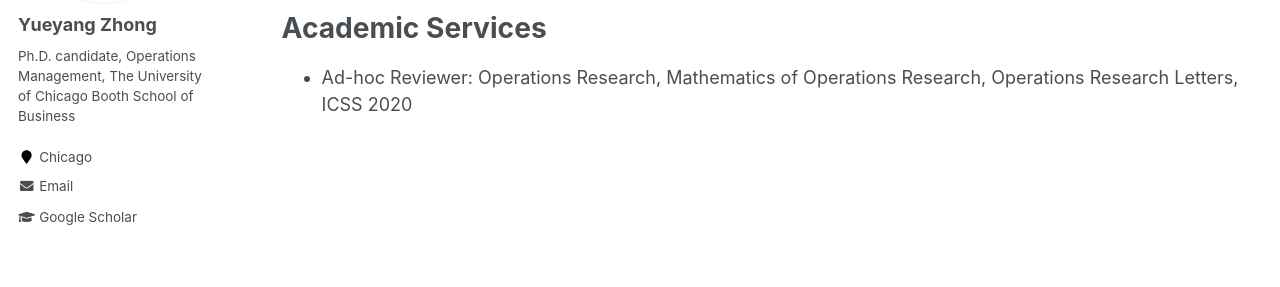
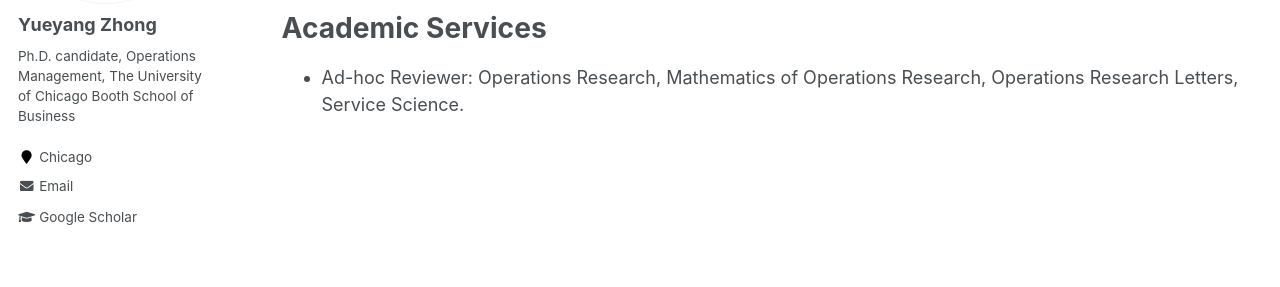
Before and after one commit to alicemengqi/site, a Jekyll site: the page built from _pages/terms.md, in a window 1280 px wide. Shown: the part 289-576 px from the top of the page. Built offline with Jekyll 4.4.1, drawn with Linux system fonts in a browser that asks for light colours.

Commit message:
Update terms.md

```diff
--- a/_pages/terms.md
+++ b/_pages/terms.md
@@ -14,4 +14,4 @@ author_profile: true
 * Research Intern, Research Center of Innovation and Operations, DiDi (Beijing, 2018 Summer)
 
 # Academic Services
-* Ad-hoc Reviewer: Operations Research, Mathematics of Operations Research, Operations Research Letters, ICSS 2020
+* Ad-hoc Reviewer: Operations Research, Mathematics of Operations Research, Operations Research Letters, Service Science.
```
